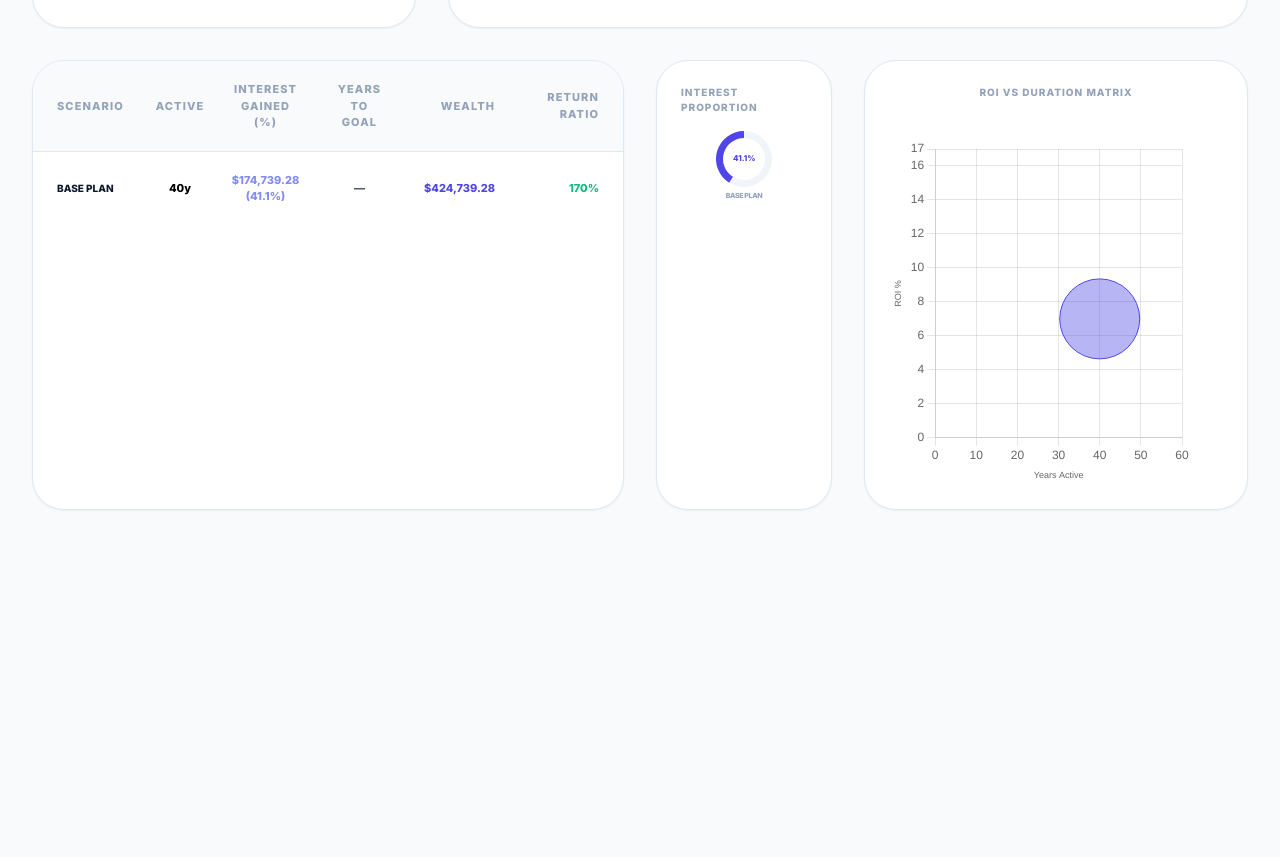
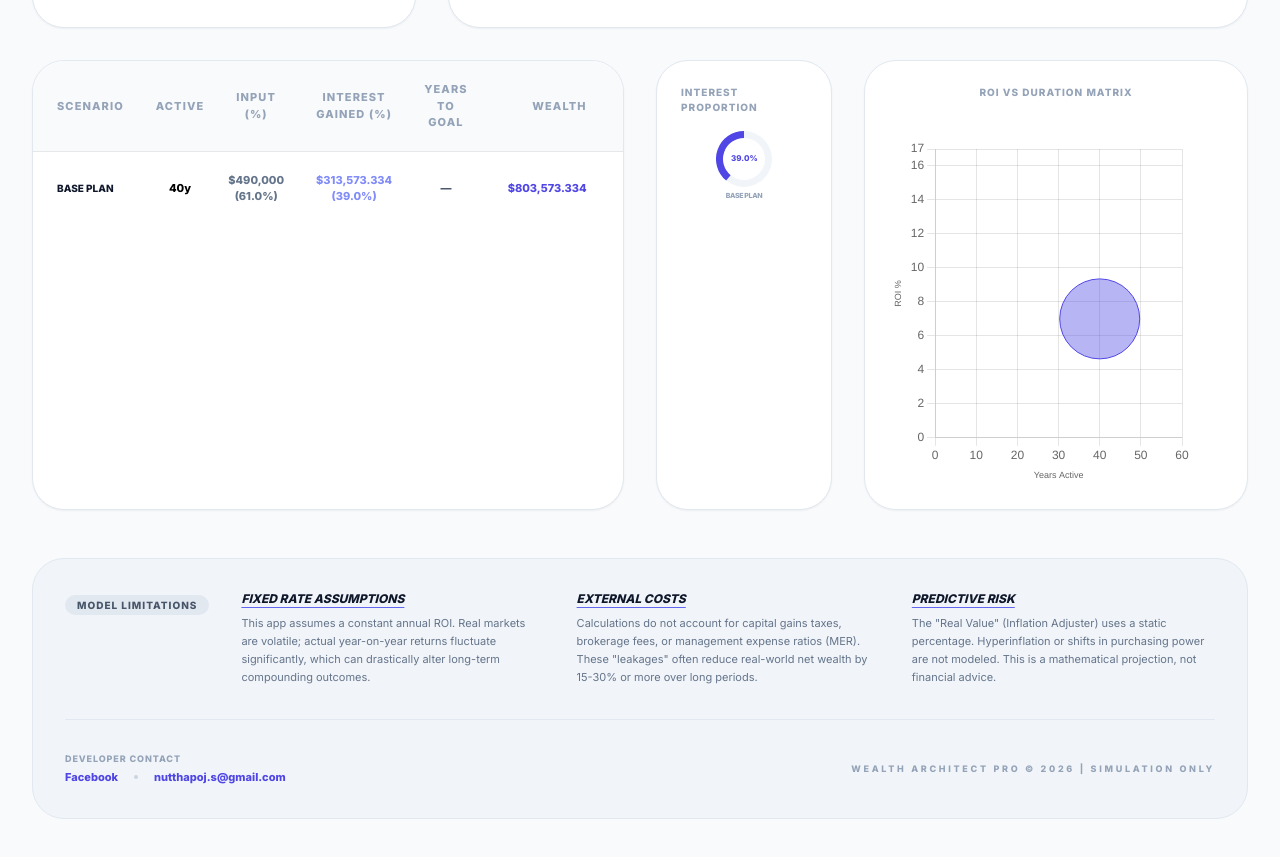
Before and after one commit to Fgerty/wealth-dashboard, a plain HTML site: page index.html in a window 1280 px wide. Shown: the part 739-1596 px from the top of the page. Before the commit the page ends 1281 px from the top, so only its background shows below. Drawn offline with nearby package versions, Linux system fonts and the light colour scheme.

Commit message:
Update index.html

```diff
--- a/index.html
+++ b/index.html
@@ -25,7 +25,7 @@
             <div class="flex items-center gap-6">
                 <div>
                     <h1 class="text-3xl font-black tracking-tighter text-slate-900 uppercase italic">Wealth<span class="text-indigo-600">Architect</span></h1>
-                    <p class="text-[10px] font-bold text-slate-400 tracking-[0.2em]">HORIZONTAL FLOW | DATA PERSISTENT</p>
+                    <p class="text-[10px] font-bold text-slate-400 tracking-[0.2em]">TIME HORIZONTAL FLOW | By Nutthapoj S. With Gemini</p>
                 </div>
                 <button onclick="resetToDefaults()" class="px-4 py-2 bg-slate-100 hover:bg-red-50 text-slate-500 hover:text-red-600 rounded-xl text-[10px] font-black uppercase tracking-widest transition-all border border-slate-200">
                     Reset All Data
@@ -69,7 +69,7 @@
             </div>
         </div>
 
-        <div class="grid grid-cols-12 gap-8">
+        <div class="grid grid-cols-12 gap-8 mb-12">
             <div class="col-span-6 bg-white rounded-[2rem] shadow-sm border border-slate-200 overflow-hidden sync-height-bottom flex flex-col">
                 <div class="overflow-y-auto flex-grow custom-scrollbar">
                     <table class="w-full text-left text-[11px]">
@@ -77,10 +77,11 @@
                             <tr>
                                 <th class="px-6 py-5">Scenario</th>
                                 <th class="px-2 py-5 text-center">Active</th>
+                                <th class="px-4 py-5 text-center">Input (%)</th>
                                 <th class="px-4 py-5 text-center">Interest Gained (%)</th>
                                 <th class="px-4 py-5 text-center">Years to Goal</th>
                                 <th class="px-6 py-5 text-right">Wealth</th>
-                                <th class="px-6 py-5 text-right">Return Ratio</th>
+                                <th class="px-6 py-5 text-right">Return Ratio (%) </th>
                             </tr>
                         </thead>
                         <tbody id="summaryTableBody" class="divide-y divide-slate-50 font-bold"></tbody>
@@ -100,6 +101,42 @@
                 </div>
             </div>
         </div>
+
+        <footer class="mt-12 mb-8 bg-slate-100 p-8 rounded-[2rem] border border-slate-200">
+            <div class="flex flex-col md:flex-row gap-8 items-start mb-8">
+                <div class="shrink-0">
+                    <span class="px-3 py-1 bg-slate-200 text-slate-600 text-[10px] font-black rounded-full uppercase tracking-widest">Model Limitations</span>
+                </div>
+                <div class="grid grid-cols-1 md:grid-cols-3 gap-8">
+                    <div>
+                        <h4 class="text-xs font-black text-slate-900 uppercase mb-2 italic underline decoration-indigo-500 underline-offset-4">Fixed Rate Assumptions</h4>
+                        <p class="text-[11px] leading-relaxed text-slate-500 font-medium">This app assumes a constant annual ROI. Real markets are volatile; actual year-on-year returns fluctuate significantly, which can drastically alter long-term compounding outcomes.</p>
+                    </div>
+                    <div>
+                        <h4 class="text-xs font-black text-slate-900 uppercase mb-2 italic underline decoration-indigo-500 underline-offset-4">External Costs</h4>
+                        <p class="text-[11px] leading-relaxed text-slate-500 font-medium">Calculations do not account for capital gains taxes, brokerage fees, or management expense ratios (MER). These "leakages" often reduce real-world net wealth by 15-30% or more over long periods.</p>
+                    </div>
+                    <div>
+                        <h4 class="text-xs font-black text-slate-900 uppercase mb-2 italic underline decoration-indigo-500 underline-offset-4">Predictive Risk</h4>
+                        <p class="text-[11px] leading-relaxed text-slate-500 font-medium">The "Real Value" (Inflation Adjuster) uses a static percentage. Hyperinflation or shifts in purchasing power are not modeled. This is a mathematical projection, not financial advice.</p>
+                    </div>
+                </div>
+            </div>
+
+            <div class="pt-8 border-t border-slate-200 flex flex-col md:flex-row justify-between items-center gap-6">
+                <div class="flex items-center gap-8">
+                    <div class="flex flex-col">
+                        <span class="text-[9px] font-black text-slate-400 uppercase tracking-widest mb-1">Developer Contact</span>
+                        <div class="flex items-center gap-4">
+                            <a href="https://www.facebook.com/nutthapoj" target="_blank" class="text-[11px] font-bold text-indigo-600 hover:text-indigo-800 transition-colors">Facebook</a>
+                            <span class="w-1 h-1 rounded-full bg-slate-300"></span>
+                            <a href="mailto:nutthapoj.s@gmail.com" class="text-[11px] font-bold text-indigo-600 hover:text-indigo-800 transition-colors">nutthapoj.s@gmail.com</a>
+                        </div>
+                    </div>
+                </div>
+                <p class="text-[9px] font-bold text-slate-400 uppercase tracking-[0.3em]">Wealth Architect Pro © 2026 | Simulation Only</p>
+            </div>
+        </footer>
     </div>
 
     <script>
@@ -108,7 +145,7 @@
         const palette = ['#4f46e5', '#10b981', '#f59e0b', '#ef4444', '#06b6d4', '#8b5cf6', '#ec4899', '#f97316', '#14b8a6', '#6366f1'];
 
         const DEFAULT_PORTFOLIOS = [
-            { id: 1, name: 'Base Plan', initial: 10000, monthly: 500, roi: 7, startYear: 0, color: palette[0] }
+            { id: 1, name: 'Base Plan', initial: 10000, monthly: 1000, roi: 7, startYear: 0, color: palette[0] }
         ];
 
         let portfolios = [];
@@ -158,7 +195,7 @@
         function addPortfolio() {
             if (portfolios.length >= 10) return;
             const color = palette[portfolios.length % palette.length];
-            portfolios.push({ id: Date.now(), name: `Plan ${portfolios.length + 1}`, initial: 5000, monthly: 200, roi: 8, startYear: 0, color: color });
+            portfolios.push({ id: Date.now(), name: `Plan ${portfolios.length + 1}`, initial: 10000, monthly: 1000, roi: 7, startYear: 0, color: color });
             renderControls();
             updateAll();
         }
@@ -249,6 +286,7 @@
                 const totalInput = final.p;
                 const interestGained = Math.max(0, final.y - totalInput);
                 const intProp = final.y > 0 ? ((interestGained / final.y) * 100).toFixed(1) : "0";
+                const inputProp = final.y > 0 ? ((totalInput / final.y) * 100).toFixed(1) : "0";
                 const returnRatio = totalInput > 0 ? ((final.y / totalInput) * 100).toFixed(0) : "0";
 
                 const goalStatus = yearReachedGoal !== null ? `${yearReachedGoal}y` : "—";
@@ -258,6 +296,7 @@
                     <tr class="hover:bg-slate-50 transition-colors">
                         <td class="px-6 py-5 text-slate-900 uppercase text-[10px]">${p.name}</td>
                         <td class="px-2 py-5 text-center">${Math.max(0, maxYears - p.startYear)}y</td>
+                        <td class="px-4 py-5 text-center text-slate-500">$${totalInput.toLocaleString()} (${inputProp}%)</td>
                         <td class="px-4 py-5 text-center text-indigo-400">$${interestGained.toLocaleString()} (${intProp}%)</td>
                         <td class="px-4 py-5 text-center text-slate-600">${goalStatus}${checkmark}</td>
                         <td class="px-6 py-5 text-right font-black" style="color: ${p.color}">$${final.y.toLocaleString()}</td>
@@ -265,7 +304,6 @@
                     </tr>
                 `;
 
-                // Pie charts in middle column
                 const pDiv = document.createElement('div');
                 pDiv.className = "flex flex-col items-center shrink-0 w-full mb-2";
                 pDiv.innerHTML = `<div class="w-14 h-14 relative"><canvas id="pie-${p.id}"></canvas></div><span class="text-[7px] font-black text-slate-400 mt-1 uppercase tracking-tighter text-center truncate w-full px-2">${p.name}</span>`;
@@ -293,11 +331,19 @@
                 data: { datasets: [...datasets, { label: 'Goal', data: [{x:0, y:goal}, {x:maxYears, y:goal}], borderColor: '#cbd5e1', borderDash: [6, 6], borderWidth: 2, pointRadius: 0 }] },
                 options: {
                     responsive: true, maintainAspectRatio: false, animation: false,
+                    interaction: { mode: 'index', intersect: false },
                     scales: {
                         x: { type: 'linear', min: 0, max: maxYears },
                         y: { beginAtZero: true, max: globalPeakWealth, ticks: { callback: v => '$' + v.toLocaleString() } }
                     },
-                    plugins: { legend: { display: false }, tooltip: { callbacks: { label: c => `${c.dataset.label}: $${c.parsed.y.toLocaleString()}` } } }
+                    plugins: {
+                        legend: { display: false },
+                        tooltip: {
+                            callbacks: {
+                                label: c => `${c.dataset.label}: $${c.parsed.y.toLocaleString()}`
+                            }
+                        }
+                    }
                 }
             });
 
@@ -322,7 +368,7 @@
                                 label: function(context) {
                                     const data = context.raw;
                                     const wealthFormatted = new Intl.NumberFormat('en-US', { style: 'currency', currency: 'USD', maximumFractionDigits: 0 }).format(data.wealth);
-                                    return `${context.dataset.label}: ${data.x}yr @ ${data.y}% (Wealth: ${wealthFormatted})`;
+                                    return `${context.dataset.label}: ${data.x} active year @ ${data.y}% (Wealth: ${wealthFormatted})`;
                                 }
                             }
                         }
```
